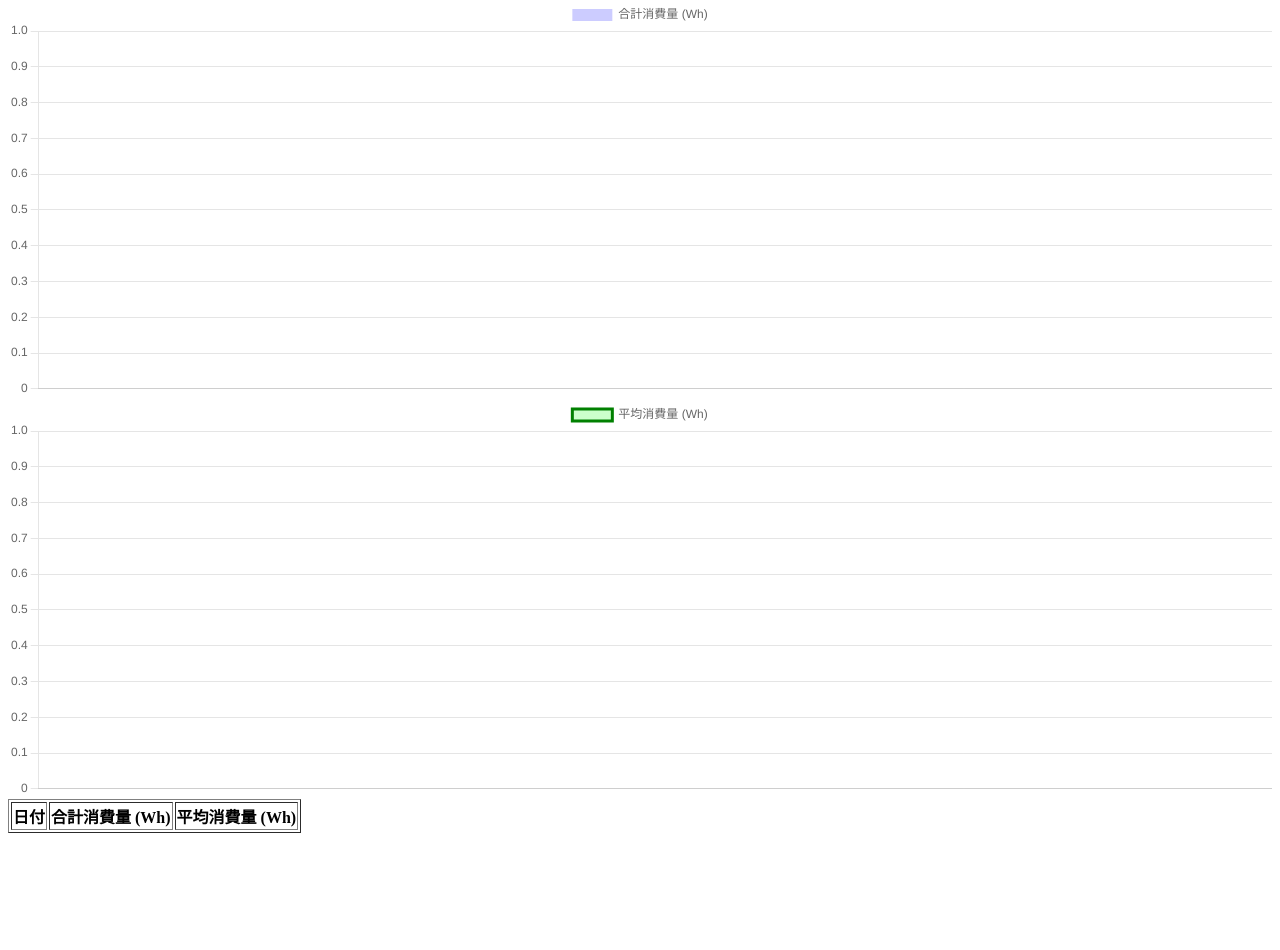
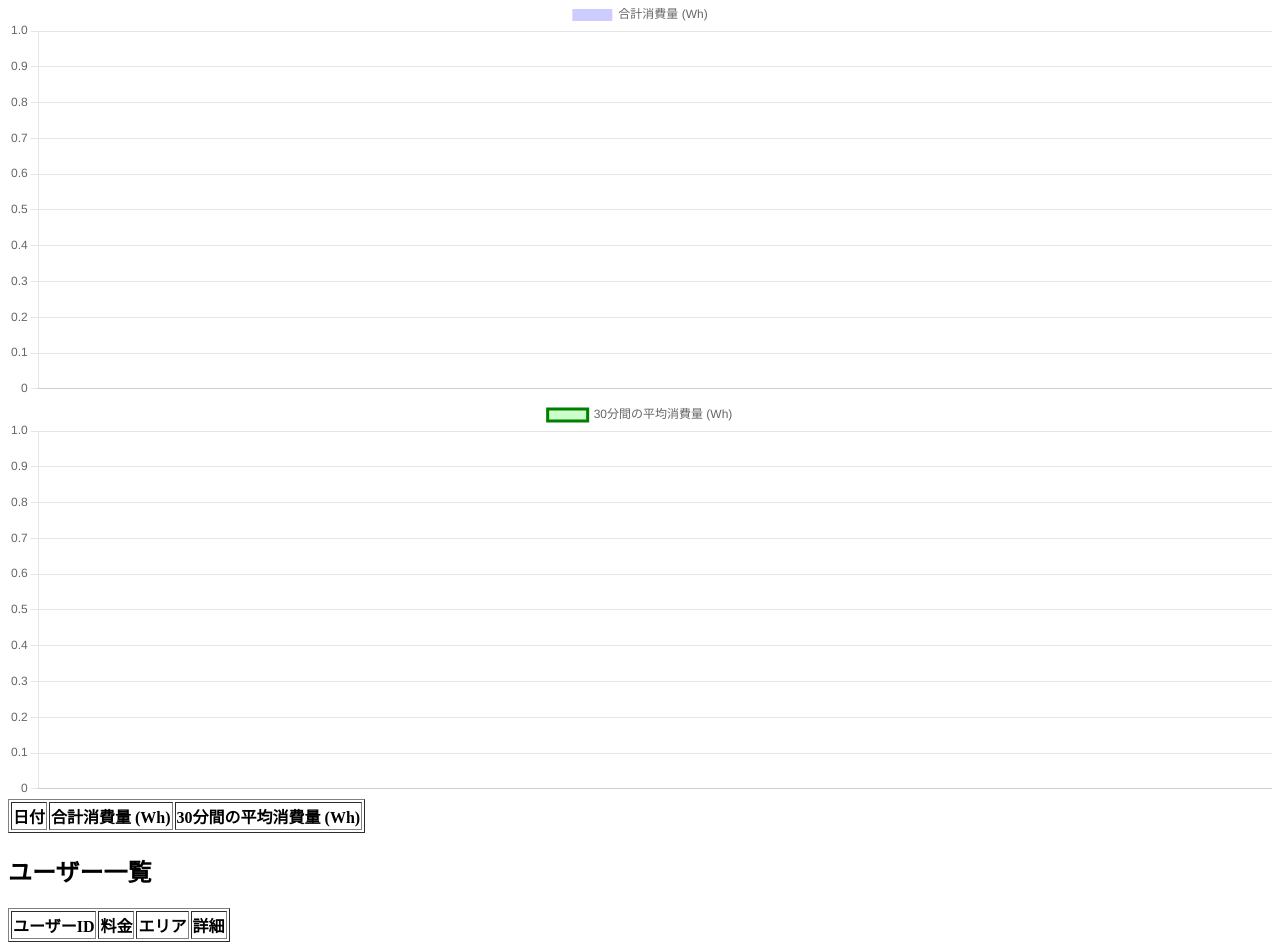
Before and after one commit to muigit/smap-coding-challenge, a Django app: page / in a window 1280 px wide. Shown: the part 90-1040 px from the top of the page. Before the commit the page ends 923 px from the top, so only its background shows below. Run offline with Django 3.2, Linux system fonts and the light colour scheme; lists and menus that the app fills with data are empty.

Commit message:
ENECHANGE-2023 smap-coding-challenge Summary画面にユーザー一覧を表示

```diff
--- a/django/dashboard/consumption/templates/consumption/detail.html
+++ b/django/dashboard/consumption/templates/consumption/detail.html
@@ -23,9 +23,9 @@
   <tr>
     <th>日付</th>
     <th>合計消費量 (Wh)</th>
-    <th>平均消費量 (Wh)</th>
+    <th>30分間の平均消費量 (Wh)</th>
   </tr>
-  {% for data in date_wise_consumption_data %}
+  {% for data in date_wise_consumption_data|dictsortreversed:"date" %}
   <tr>
     <td>{{ data.date|date:"Y-m-d" }}</td>
     <td>{{ data.total_consumption|intcomma }}</td>
@@ -68,7 +68,7 @@
       data: {
           labels: dates,
           datasets: [{
-              label: '平均消費量 (Wh)',
+              label: '30分間の平均消費量 (Wh)',
               data: averageConsumption,
               borderColor: 'green',
               backgroundColor: 'rgba(0, 255, 0, 0.2)',
--- a/django/dashboard/consumption/templates/consumption/summary.html
+++ b/django/dashboard/consumption/templates/consumption/summary.html
@@ -13,13 +13,32 @@
   <tr>
     <th>日付</th>
     <th>合計消費量 (Wh)</th>
-    <th>平均消費量 (Wh)</th>
+    <th>30分間の平均消費量 (Wh)</th>
   </tr>
-  {% for data in date_wise_consumption_data %}
+  {% for data in date_wise_consumption_data|dictsortreversed:"date" %}
   <tr>
     <td>{{ data.date|date:"Y-m-d" }}</td>
     <td>{{ data.total_consumption|intcomma }}</td>
     <td>{{ data.average_consumption|floatformat:"-1"|intcomma }}</td>
+  </tr>
+  {% endfor %}
+</table>
+
+<h2>ユーザー一覧</h2>
+
+<table border="1">
+  <tr>
+    <th>ユーザーID</th>
+    <th>料金</th>
+    <th>エリア</th>
+    <th>詳細</th>
+  </tr>
+  {% for user in users %}
+  <tr>
+    <td>{{ user.id }}</td>
+    <td>{{ user.tariff }}</td>
+    <td>{{ user.area }}</td>
+    <td><a href="{% url 'detail' user_id=user.id %}">詳細</a></td>
   </tr>
   {% endfor %}
 </table>
@@ -58,7 +77,7 @@
       data: {
           labels: dates,
           datasets: [{
-              label: '平均消費量 (Wh)',
+              label: '30分間の平均消費量 (Wh)',
               data: averageConsumption,
               borderColor: 'green',
               backgroundColor: 'rgba(0, 255, 0, 0.2)',
--- a/django/dashboard/consumption/views.py
+++ b/django/dashboard/consumption/views.py
@@ -10,6 +10,7 @@ from django.utils import timezone
 
 
 def summary(request):
+    users = User.objects.all()
     # 全ユーザーの日付別の合計と平均消費データを取得
     date_wise_consumption_data = AggregateUserDailyConsumption.objects.values('date').annotate(
         total_consumption=Sum('total_consumption'),
@@ -18,6 +19,7 @@ def summary(request):
 
     # テンプレートコンテキストにデータを渡す
     context = {
+        'users': users,
         'date_wise_consumption_data': date_wise_consumption_data,
     }
 
```
